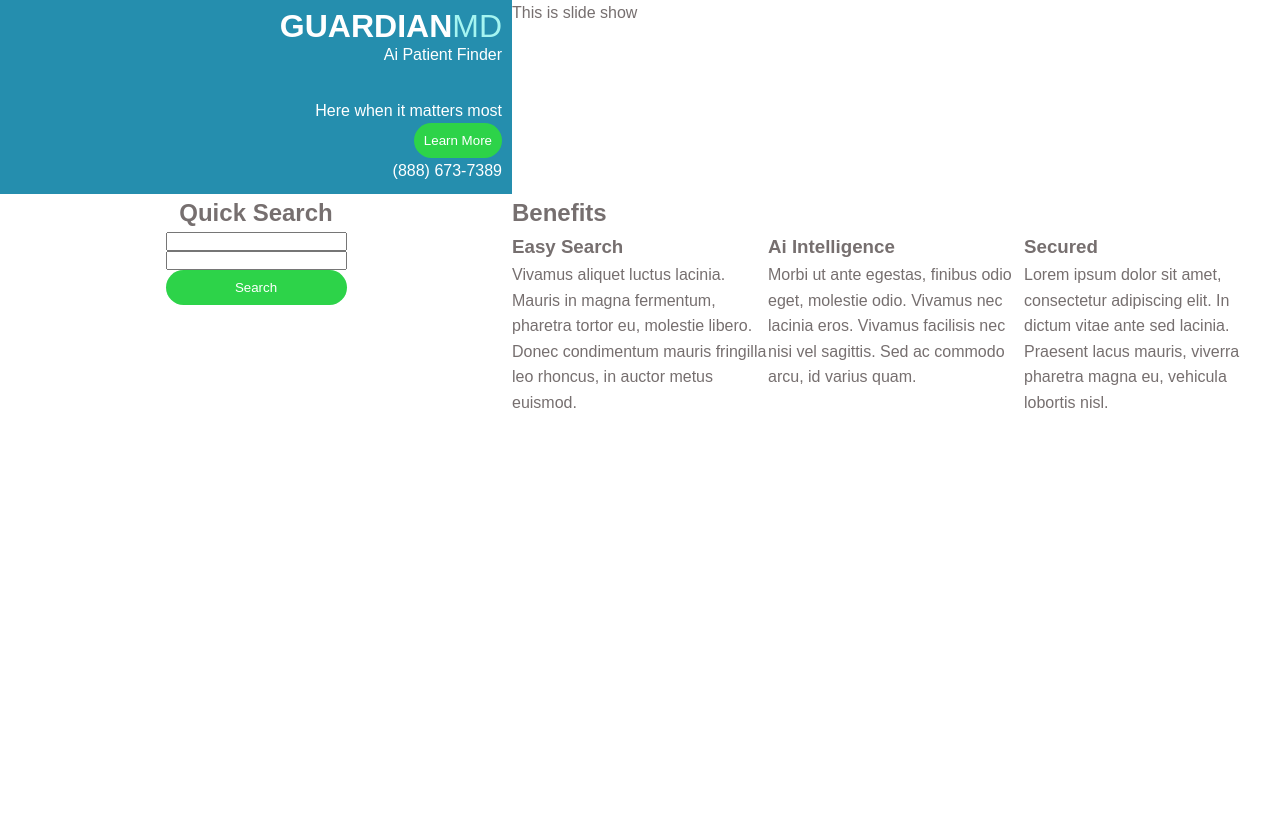
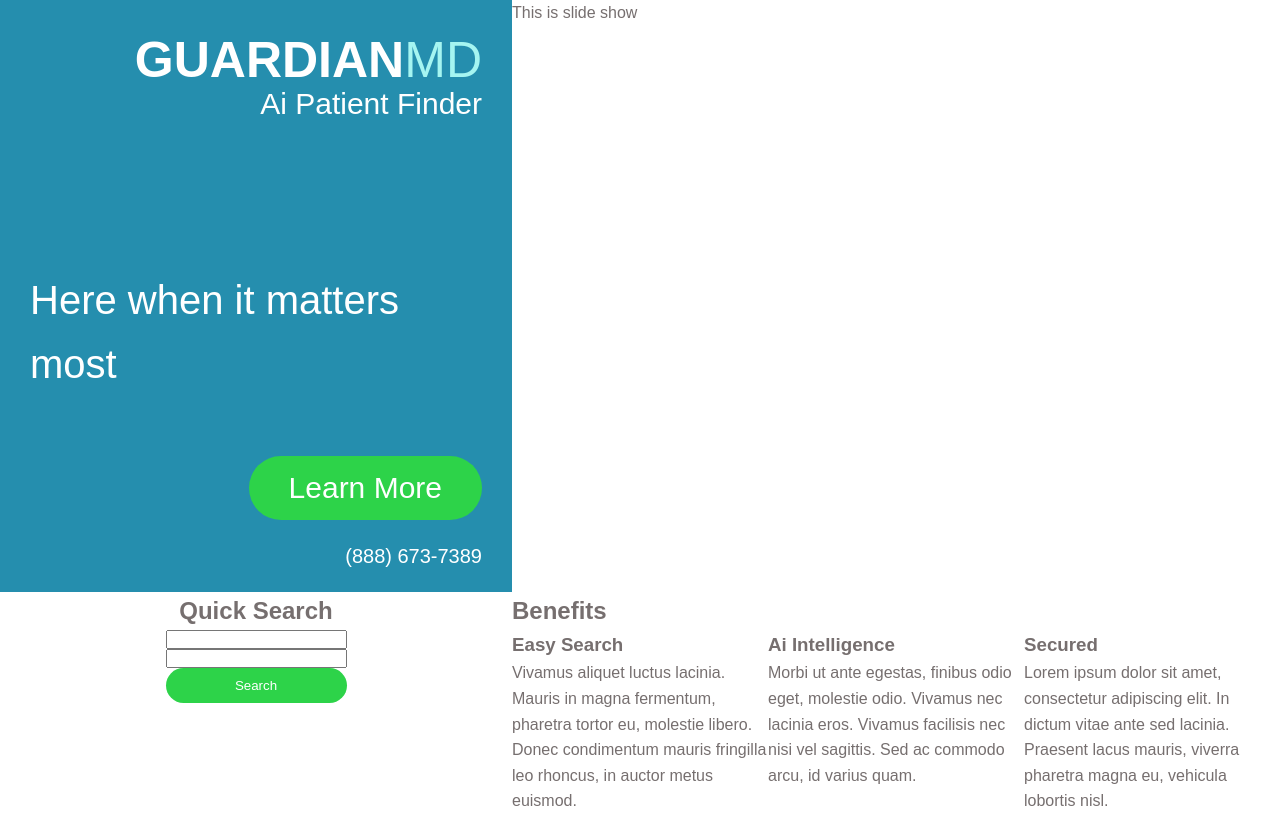
Before and after one commit to jyandell83/guardian_md, a website: page index.html in a window 1280 px wide. Drawn offline with Linux system fonts and the light colour scheme.

Commit message:
style header

```diff
--- a/sass/_header.scss
+++ b/sass/_header.scss
@@ -1,15 +1,16 @@
 .header {
     background-color: var(--color-primary);
     color: #FFF;
-    padding: 1rem;
+    padding: 2rem 3rem;
 
     display: flex;
     flex-direction: column;
-    align-items: end;
+    align-items: flex-end;
 
     &__heading-1 {
         text-transform: uppercase;
-        line-height: 1;
+        line-height: 1.6;
+        font-size: 5rem;
 
         span {
             color: var(--color-tertiary);
@@ -18,15 +19,25 @@
     }
 
     &__heading-sub {
+        margin-top: -2rem;
+        font-size: 3rem;
     }
 
     &__motto {
-        margin-top: 3rem;
+        font-size: 4rem;
+        font-weight: 300;
+        margin-top: 14rem;
+        align-self: center;
     }
 
     &__btn {
+        margin-top: 6rem;
+        font-size: 3rem;
+        padding: 1.5rem 4rem;
     }
 
     &__phone-number {
+        font-size: 2rem;
+        margin-top: 2rem;
     }
 }
```
Also changed, not shown: css/style.css.
